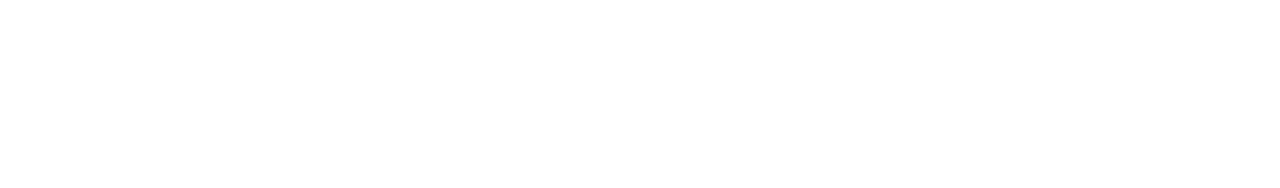
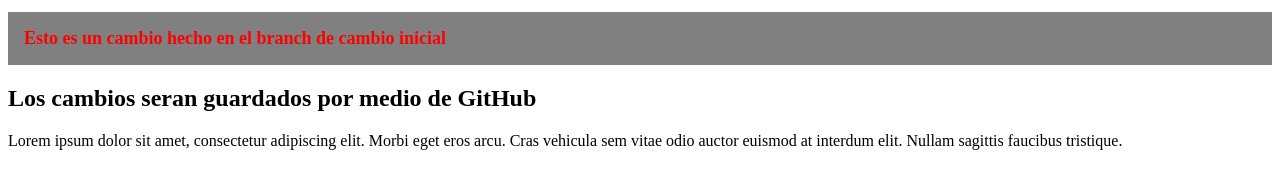
Before and after one commit to jpadillaa507/hello-world, a plain HTML site: page index.html in a window 1280 px wide. Drawn offline with Linux system fonts and the light colour scheme.

Commit message:
Agregar archivo nuevo de index

```diff
--- a/index.html
+++ b/index.html
@@ -3,9 +3,14 @@
 <head>
     <meta charset="UTF-8">
     <meta name="viewport" content="width=device-width, initial-scale=1.0">
-    <title>Primera pagina</title>
+    <link rel="stylesheet" href="estilos.css">
+    <title>P&aacute;gina principal</title>
 </head>
 <body>
+    <h1>Esto es un cambio hecho en el branch de cambio inicial</h1>
 
+    <h2>Los cambios seran guardados por medio de GitHub</h2>
+
+    <p>Lorem ipsum dolor sit amet, consectetur adipiscing elit. Morbi eget eros arcu. Cras vehicula sem vitae odio auctor euismod at interdum elit. Nullam sagittis faucibus tristique.</p>
 </body>
 </html>
```
